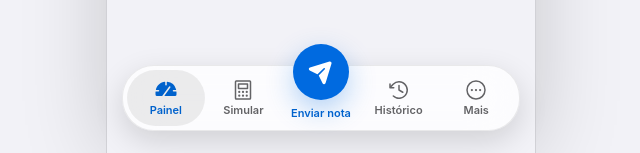
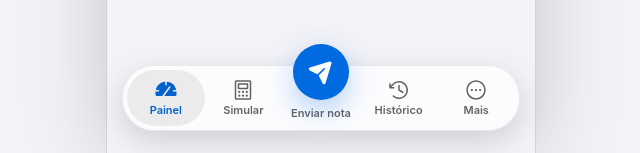
Before and after one commit to miguelquintanilhapy/teto, a Next.js app: page / in a window 1280 px wide. Shown: the part 647-800 px from the top of the page, without its empty margins (319-959 px from the left). Built offline with nearby package versions, Linux system fonts and the light colour scheme.

Commit message:
fix(abas): rótulo 'Enviar nota' em cinza; o azul do texto fica só na aba atual, e o círculo já marca a ação

```diff
--- a/src/components/tab-bar.tsx
+++ b/src/components/tab-bar.tsx
@@ -67,10 +67,10 @@ export function TabBar() {
         )}
         {tab(0)}
         {tab(1)}
-        {/* O envio de nota no meio: o círculo sai da barra, e o rótulo fica na linha das abas. */}
+        {/* O envio de nota no meio: o círculo azul sai da barra; o rótulo fica cinza, porque o azul do texto marca a aba atual. */}
         <Link
           href="/enviar"
-          className="pressable relative flex h-[3.5rem] min-w-0 flex-col items-center justify-end pb-[0.3125rem] text-action"
+          className="pressable relative flex h-[3.5rem] min-w-0 flex-col items-center justify-end pb-[0.3125rem] text-label-2"
         >
           <span
             aria-hidden="true"
```
